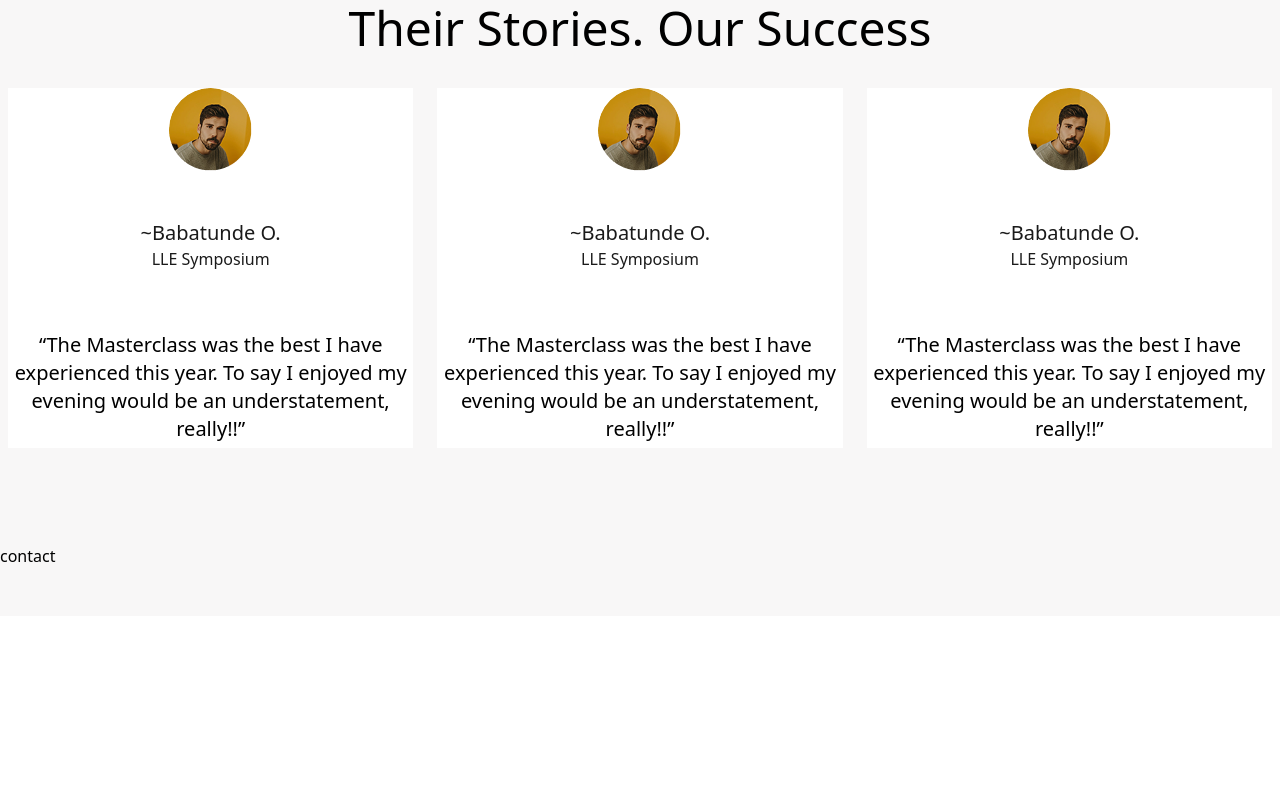
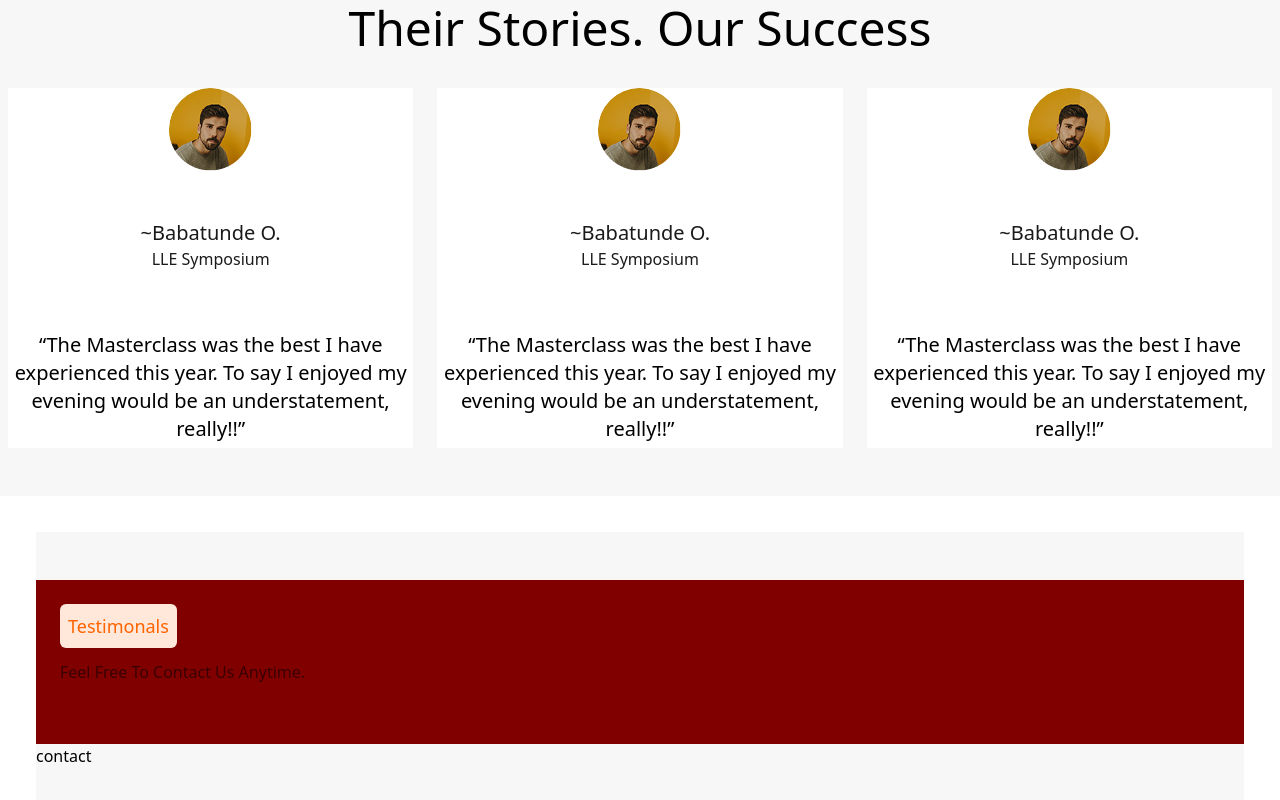
Before and after one commit to Developerfiyin/LLE-website, a React (Vite) app: page / in a window 1280 px wide. Shown: the part 7278-8078 px from the top of the page. Before the commit the page ends 7894 px from the top, so only its background shows below. Built offline with nearby package versions, Linux system fonts and the light colour scheme.

Commit message:
added email icon

```diff
--- a/src/Components/contact.jsx
+++ b/src/Components/contact.jsx
@@ -2,7 +2,17 @@ import React from 'react'
 
 const contact = () => {
   return (
-    <div className='bg-[#F8F7F7] py-12'>contact</div>
+    <section className='bg-[#F8F7F7] py-12 flex flex-col m-9'>
+      <div className='flex flex-col bg-[#800000] p-6 '>
+       <p className='bg-[#ffe8d9] text-[#ff6300] rounded-md mx-auto p-2 text-lg mb-3 ml-0'>Testimonals</p>
+        <h2 className='text-[#3a0000] font-medium  mb-9'>Feel Free To Contact Us Anytime.</h2>
+
+        <div className='flex justify-evenly'>
+
+        </div>
+      </div>
+
+      contact</section>
   )
 }
 
```
Also changed, not shown: src/assets/Frame 172.png (added), src/assets/call-02.png (added).
